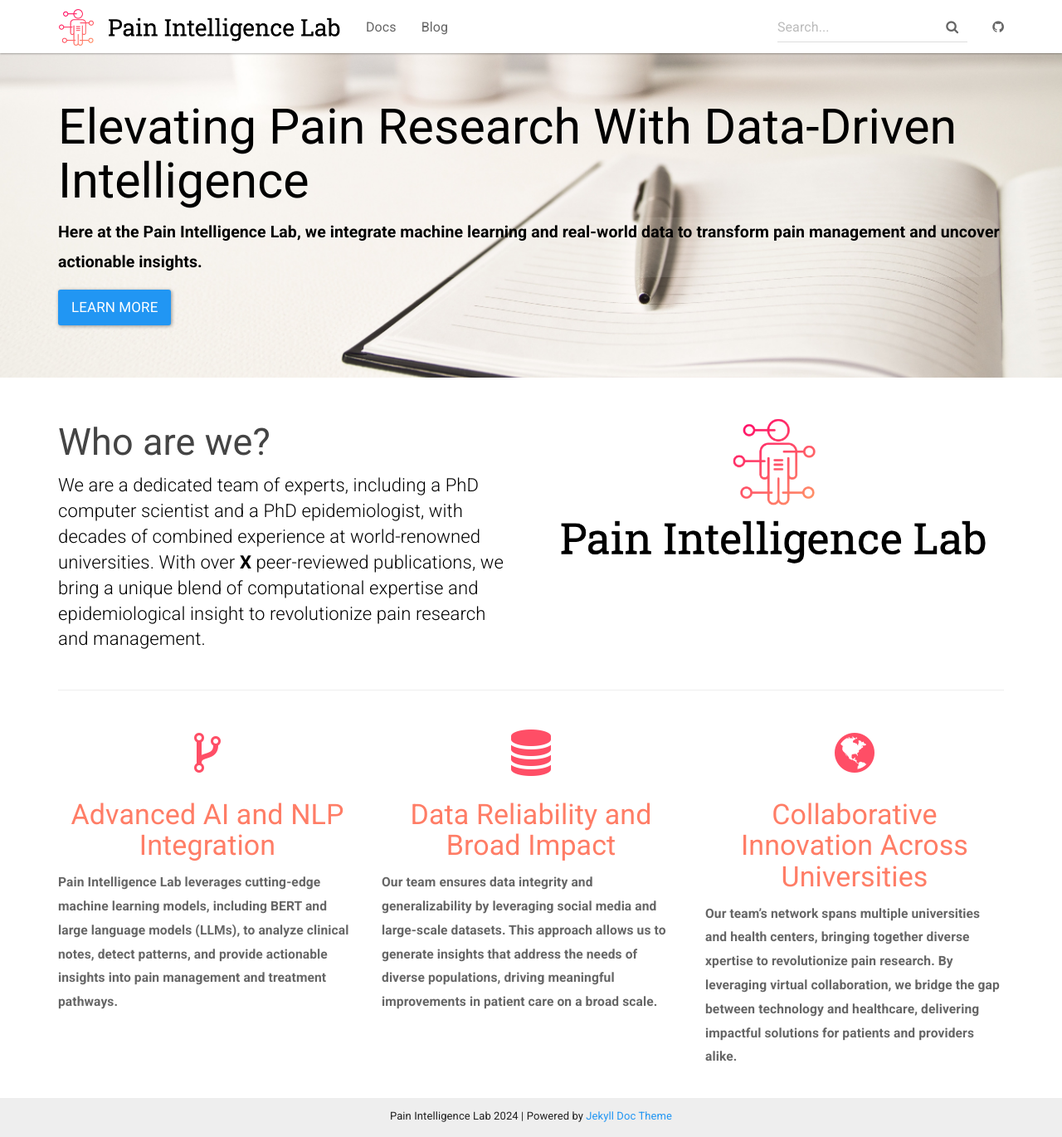
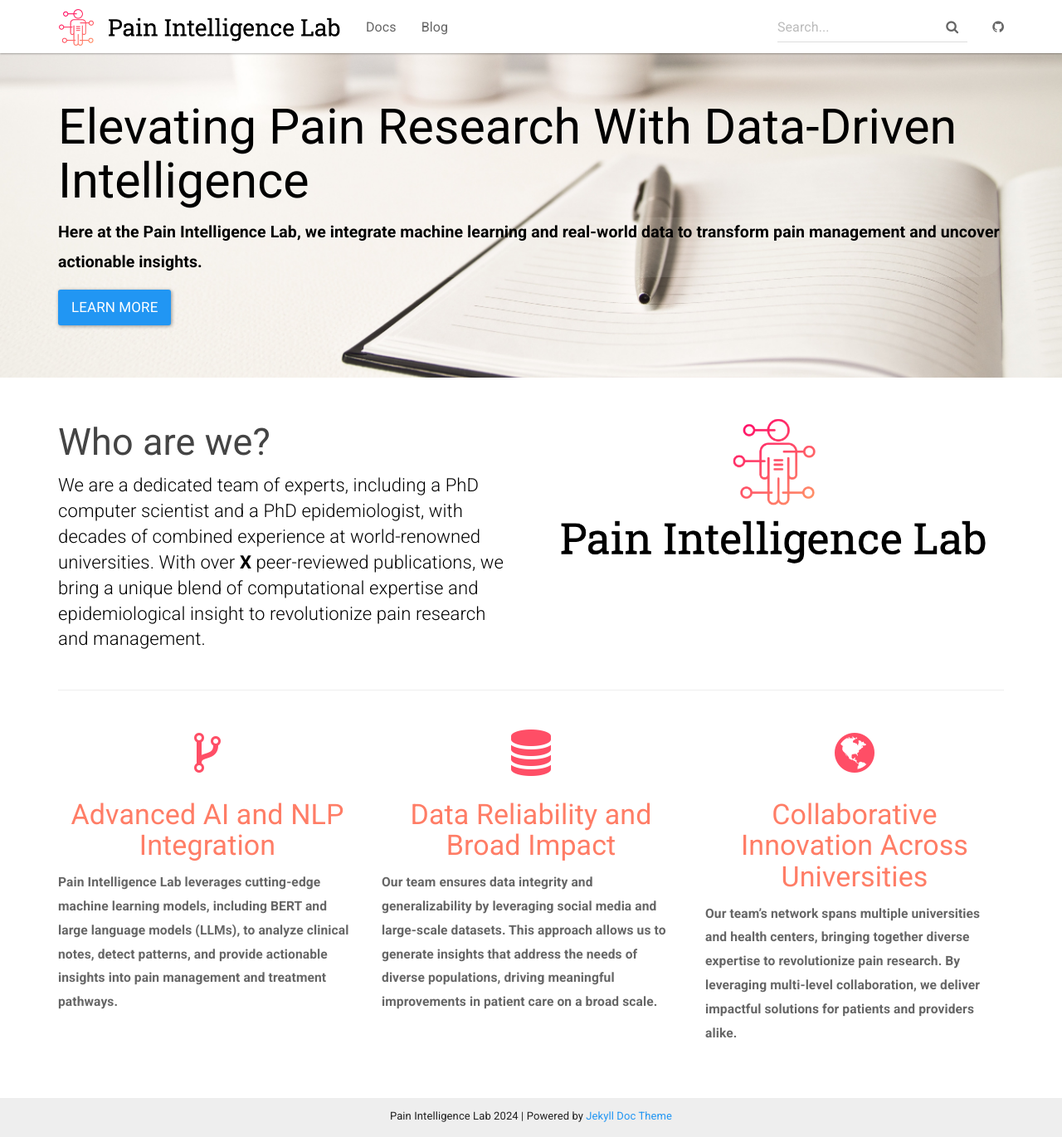
Before and after one commit to potatole123/my-prog, a Jekyll site: the page built from index.html, in a window 1280 px wide and 1370 px high. Shown: the whole window at 83% size. Built offline with Jekyll 4.4.1, drawn with Linux system fonts in a browser that asks for light colours.

Commit message:
Update index.html

```diff
--- a/index.html
+++ b/index.html
@@ -46,8 +46,8 @@ layout: default
             <h1 class="text-center"><i class="fa fa-globe" aria-hidden="true" style="color: rgba(255,78,102,1);"></i></h1>
             <h3 class="text-center" style="color: rgba(255,125,102,1);">Collaborative Innovation Across Universities       </h3>
             <p style="font-size: 1.2em"><strong>Our team’s network spans multiple universities and health centers, bringing together diverse
-                xpertise to revolutionize pain research. By leveraging virtual collaboration, we bridge the gap
-                between technology and healthcare, delivering impactful solutions for patients and providers alike.</strong>
+                expertise to revolutionize pain research. By leveraging multi-level collaboration, we deliver impactful solutions for
+                patients and providers alike.</strong>
             </p>
         </div>
     </div>
```
